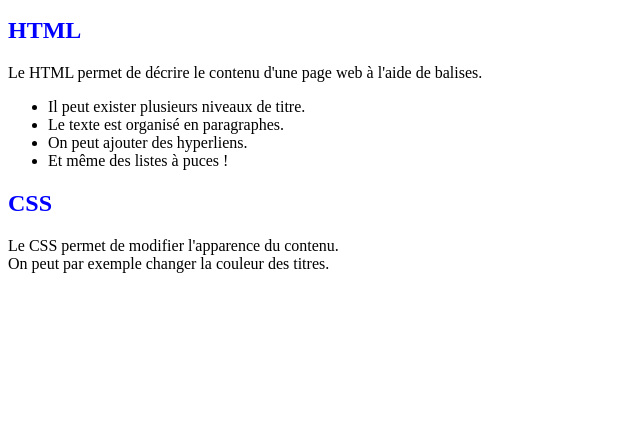
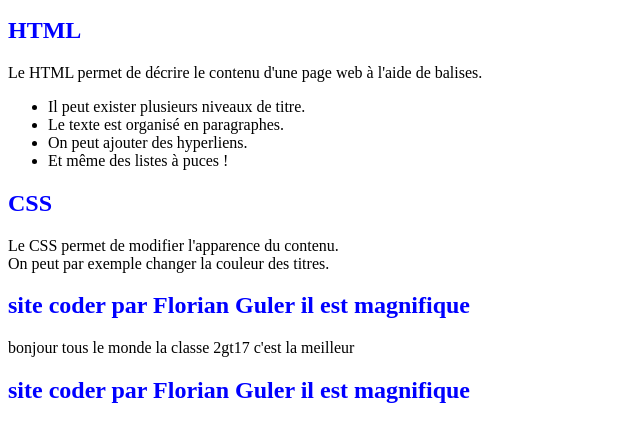
Before and after one commit to Flogss/sitetest, a plain HTML site: page index.html in a window 1280 px wide. Shown: the part 101-542 px from the top of the page, without its empty margins (0-640 px from the left). Drawn offline with Linux system fonts and the light colour scheme.

Commit message:
Update index.html

```diff
--- a/index.html
+++ b/index.html
@@ -23,6 +23,12 @@
     <p>
       Le CSS permet de modifier l'apparence du contenu.<br/>
       On peut par exemple changer la couleur des titres.
+
+
+      <h2>site coder par Florian Guler il est magnifique</h2>
+    </p>bonjour tous le monde la classe 2gt17 c'est la meilleur
     </p>
   </body>
 </html>
+
+<h2>site coder par Florian Guler il est magnifique</h2>
```
